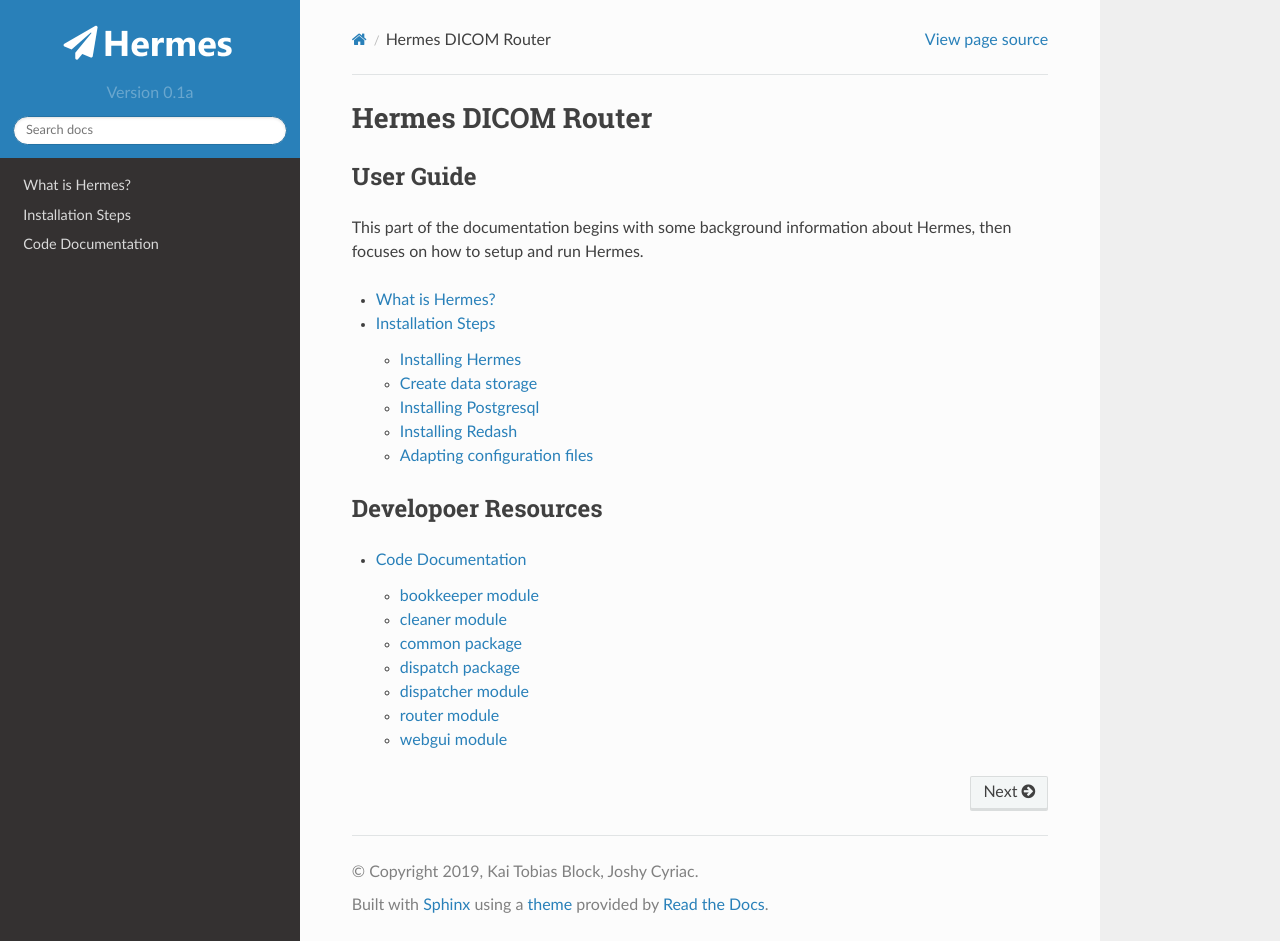
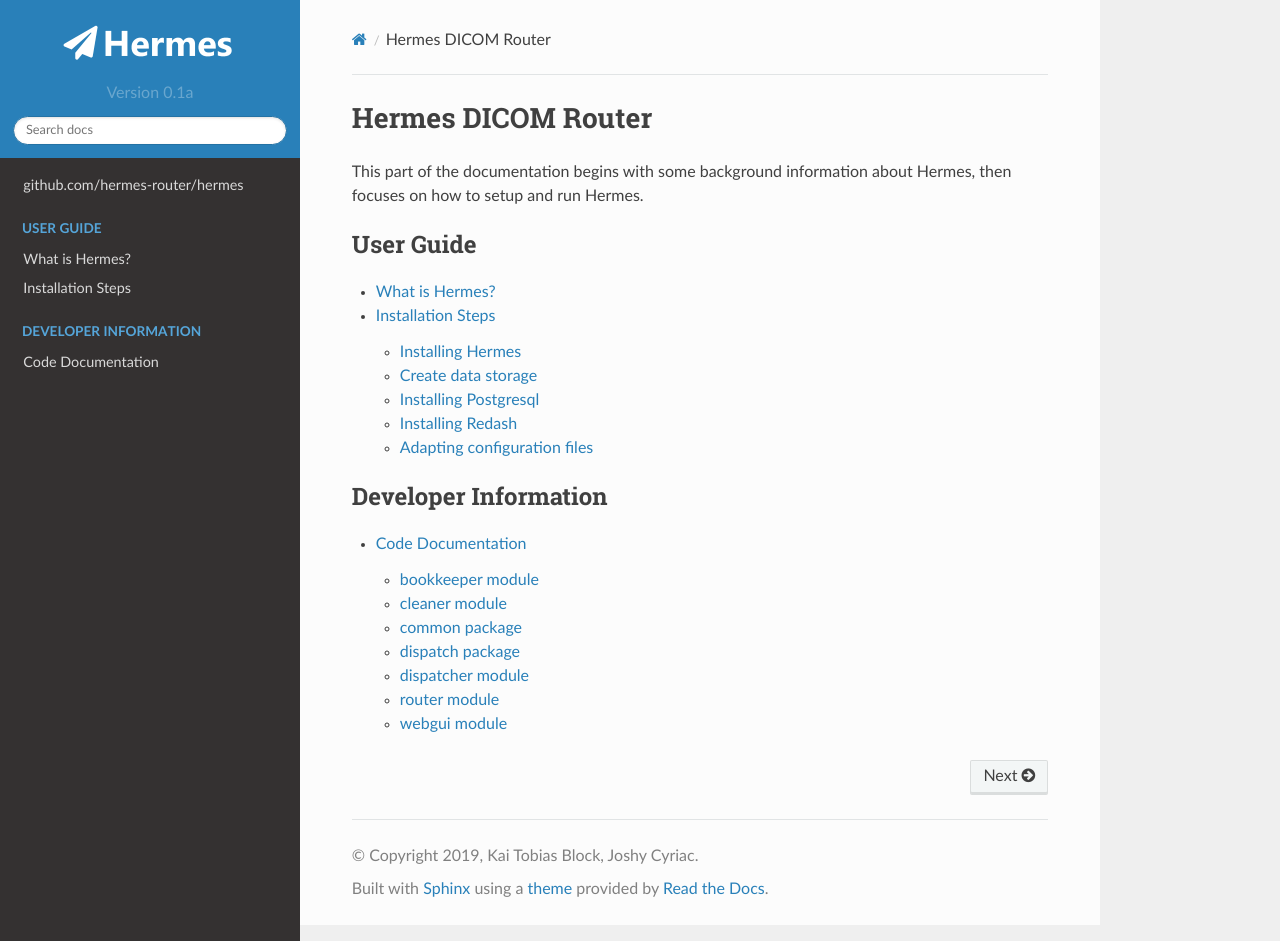
Before and after one commit to mercure-imaging/mercure, a Sphinx documentation site: the page built from docs/index.rst, in a window 1280 px wide and 941 px high. Built offline with Sphinx 7.4.7 and the Read the Docs theme 2.0.0, drawn with Linux system fonts in a browser that asks for light colours.

Commit message:
Continued documentation.

```diff
--- a/docs/conf.py
+++ b/docs/conf.py
@@ -7,14 +7,14 @@
 
 # -- Project information -----------------------------------------------------
 
-project = 'Hermes DICOM Router'
+project = 'Hermes'
 copyright = '2019, Kai Tobias Block, Joshy Cyriac'
 author = 'Kai Tobias Block, Joshy Cyriac'
 
 # The short X.Y version
 version = 'Version 0.1a'
 # The full version, including alpha/beta/rc tags
-release = 'Version 0.1a'
+release = '0.1a'
 
 
 # -- General configuration ---------------------------------------------------
@@ -72,7 +72,8 @@
 # documentation.
 #
 html_theme_options = {
-    'logo_only': True
+    'logo_only': True,
+    'style_external_links': True
 }
 
 # Add any paths that contain custom static files (such as style sheets) here,
@@ -90,5 +91,5 @@
 #
 # html_sidebars = {}
 html_theme = 'sphinx_rtd_theme'
-
 html_logo = 'hermes_logo.png'
+html_show_sourcelink = False
--- a/docs/index.rst
+++ b/docs/index.rst
@@ -1,23 +1,26 @@
 Hermes DICOM Router
 ===================
-
-User Guide
-----------
 
 This part of the documentation begins with some
 background information about Hermes, then focuses on how to setup and run Hermes.
 
 .. toctree::
+   :hidden:
+   :maxdepth: 2
+
+   github.com/hermes-router/hermes <https://github.com/hermes-router/hermes>
+
+
+.. toctree::
+   :caption: User Guide
    :maxdepth: 2
 
    intro
    install
 
 
-Developoer Resources
---------------------
-
 .. toctree::
+   :caption: Developer Information
    :maxdepth: 2
 
    modules.rst
```
Also changed, not shown: INSTALL.md (deleted, +0 -13 lines).
